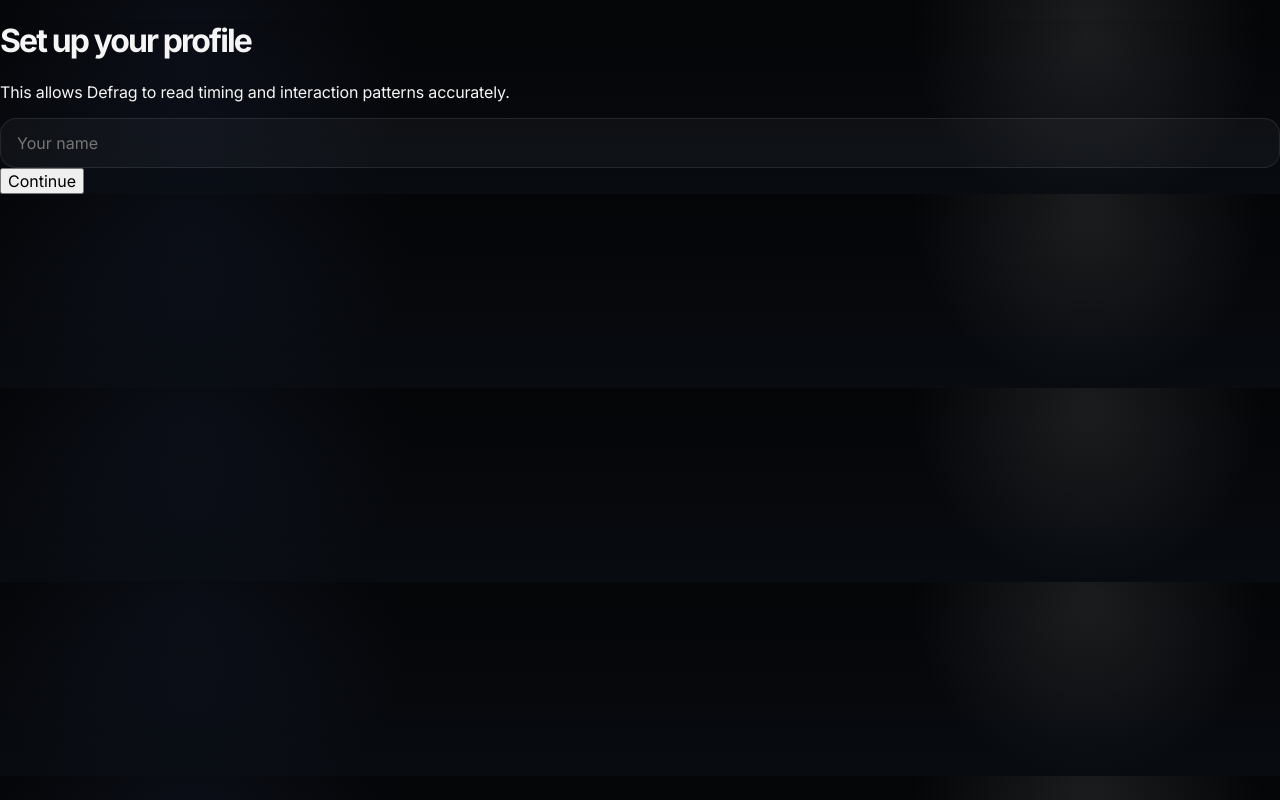
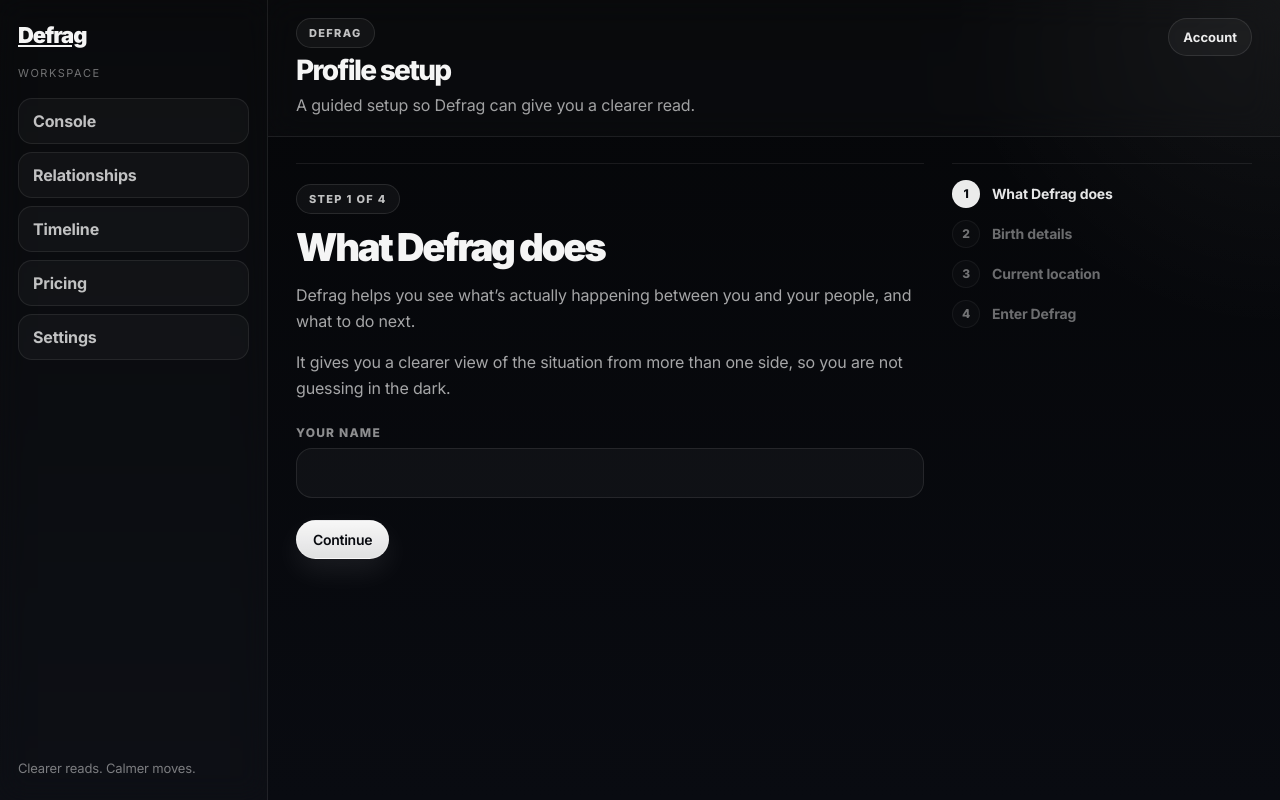
Before and after one commit to chadjameso93-netizen/defrag-ai-gateway-app, a Next.js app: page /onboarding in a window 1280 px wide. Built offline with nearby package versions, Linux system fonts and the light colour scheme; no server answers.

Commit message:
Add guided onboarding with noon fallback, daily read fallback, and dashboard starter state

```diff
--- /dev/null
+++ b/app/api/read/route.ts
@@ -0,0 +1,9 @@
+import { NextResponse } from "next/server";
+
+export async function GET() {
+  return NextResponse.json({
+    ok: true,
+    text: "Keep things simple today. Say less, make room, and let the moment settle before you push for clarity.",
+    audio_url: null
+  });
+}
--- a/app/onboarding/page.tsx
+++ b/app/onboarding/page.tsx
@@ -1,53 +1,220 @@
 "use client";
 
-import { useState } from "react";
+import { useMemo, useState } from "react";
+import AppShell from "@/components/layout/AppShell";
+import { useAppIdentity } from "@/hooks/useAppIdentity";
 
-export default function Onboarding() {
-  const [step, setStep] = useState(0);
-  const [data, setData] = useState({
-    name: "",
-    date: "",
-    time: "",
-    location: ""
+export default function OnboardingPage() {
+  const { userId } = useAppIdentity();
+
+  const [step, setStep] = useState(1);
+  const [fullName, setFullName] = useState("");
+  const [birthDate, setBirthDate] = useState("");
+  const [birthTime, setBirthTime] = useState("");
+  const [birthTimeKnown, setBirthTimeKnown] = useState(true);
+  const [birthPlace, setBirthPlace] = useState("");
+  const [currentLocation, setCurrentLocation] = useState("");
+  const [loading, setLoading] = useState(false);
+  const [error, setError] = useState("");
+
+  const effectiveBirthTime = useMemo(() => {
+    return birthTimeKnown ? birthTime : "12:00";
+  }, [birthTimeKnown, birthTime]);
+
+  async function saveProfile() {
+    setLoading(true);
+    setError("");
+
+    const res = await fetch("/api/v1/profile", {
+      method: "POST",
+      headers: {
+        "Content-Type": "application/json"
+      },
+      body: JSON.stringify({
+        userId,
+        fullName,
+        birthDate,
+        birthTime: effectiveBirthTime,
+        birthTimeConfidence: birthTimeKnown ? "exact" : "unknown_default_noon",
+        birthPlace,
+        currentLocation,
+        onboardingFocus: "one_person"
+      })
     });
 
-  function update(key: string, value: string) {
-    setData((d) => ({ ...d, [key]: value }));
+    const data = await res.json();
+
+    if (!res.ok) {
+      setError(data.error || "Unable to save profile.");
+      setLoading(false);
+      return;
+    }
+
+    setLoading(false);
+    window.location.href = "/app";
   }
 
   return (
-    <main className="onboarding">
-      <div className="onboarding-inner">
+    <AppShell
+      title="Profile setup"
+      subtitle="A guided setup so Defrag can give you a clearer read."
+    >
+      <div className="onboarding-reset-grid">
+        <section className="onboarding-main-surface">
+          <div className="kicker">Step {step} of 4</div>
 
-        <h1>Set up your profile</h1>
-        <p>This allows Defrag to read timing and interaction patterns accurately.</p>
+          {step === 1 ? (
+            <>
+              <h2 className="analysis-surface-title">What Defrag does</h2>
+              <p className="muted">
+                Defrag helps you see what’s actually happening between you and your people, and what to do next.
+              </p>
+              <p className="muted" style={{ marginTop: 12 }}>
+                It gives you a clearer view of the situation from more than one side, so you are not guessing in the dark.
+              </p>
 
-        {step === 0 && (
-          <div className="step">
-            <input placeholder="Your name" onChange={(e)=>update("name", e.target.value)} />
-            <button onClick={()=>setStep(1)}>Continue</button>
+              <div className="onboarding-form-grid" style={{ gridTemplateColumns: "1fr", marginTop: 24 }}>
+                <div>
+                  <label className="label">Your name</label>
+                  <input className="input" value={fullName} onChange={(e) => setFullName(e.target.value)} />
+                </div>
+              </div>
+
+              <div className="actions" style={{ marginTop: 22 }}>
+                <button className="btn btn-primary" disabled={!fullName.trim()} onClick={() => setStep(2)}>
+                  Continue
+                </button>
+              </div>
+            </>
+          ) : null}
+
+          {step === 2 ? (
+            <>
+              <h2 className="analysis-surface-title">Birth details</h2>
+              <p className="muted">
+                Birth details help Defrag build a stronger timing layer and a more accurate profile.
+              </p>
+
+              <div className="onboarding-form-grid" style={{ marginTop: 22 }}>
+                <div>
+                  <label className="label">Birth date</label>
+                  <input className="input" type="date" value={birthDate} onChange={(e) => setBirthDate(e.target.value)} />
+                </div>
+
+                <div>
+                  <label className="label">Birth place</label>
+                  <input className="input" value={birthPlace} onChange={(e) => setBirthPlace(e.target.value)} />
+                </div>
+              </div>
+
+              <div style={{ marginTop: 18 }}>
+                <label className="label">Do you know your birth time?</label>
+                <div className="actions">
+                  <button
+                    type="button"
+                    className={`btn ${birthTimeKnown ? "btn-primary" : "btn-secondary"}`}
+                    onClick={() => setBirthTimeKnown(true)}
+                  >
+                    Yes
+                  </button>
+                  <button
+                    type="button"
+                    className={`btn ${!birthTimeKnown ? "btn-primary" : "btn-secondary"}`}
+                    onClick={() => setBirthTimeKnown(false)}
+                  >
+                    No
+                  </button>
+                </div>
+              </div>
+
+              {birthTimeKnown ? (
+                <div style={{ marginTop: 18, maxWidth: 320 }}>
+                  <label className="label">Birth time</label>
+                  <input className="input" type="time" value={birthTime} onChange={(e) => setBirthTime(e.target.value)} />
+                </div>
+              ) : (
+                <div className="console-inline-banner" style={{ marginTop: 18 }}>
+                  <div className="result-title">Unknown birth time</div>
+                  <div className="result-copy">
+                    We’ll use 12:00 PM for now. Your read will still work, but some details may be less exact until you add a real birth time.
+                  </div>
+                  <div className="actions" style={{ marginTop: 12 }}>
+                    <a
+                      className="btn btn-secondary"
+                      href="https://www.astro.com/faq/fq_de_time_i.htm"
+                      target="_blank"
+                      rel="noreferrer"
+                    >
+                      Why birth time matters
+                    </a>
+                  </div>
                 </div>
               )}
 
-        {step === 1 && (
-          <div className="step">
-            <input type="date" onChange={(e)=>update("date", e.target.value)} />
-            <input type="time" onChange={(e)=>update("time", e.target.value)} />
-            <input placeholder="City / Location" onChange={(e)=>update("location", e.target.value)} />
-            <button onClick={()=>setStep(2)}>Continue</button>
-          </div>
-        )}
-
-        {step === 2 && (
-          <div className="step">
-            <p>We’ll use this to guide timing, communication, and relationship dynamics.</p>
-            <button onClick={()=>window.location.href="/app"}>
-              Enter Defrag
+              <div className="actions" style={{ marginTop: 22 }}>
+                <button className="btn btn-secondary" onClick={() => setStep(1)}>Back</button>
+                <button
+                  className="btn btn-primary"
+                  disabled={!birthDate || !birthPlace || (birthTimeKnown && !birthTime)}
+                  onClick={() => setStep(3)}
+                >
+                  Continue
                 </button>
               </div>
-        )}
+            </>
+          ) : null}
 
+          {step === 3 ? (
+            <>
+              <h2 className="analysis-surface-title">Current location</h2>
+              <p className="muted">
+                Your current location helps match daily guidance to where you are now.
+              </p>
+
+              <div className="onboarding-form-grid" style={{ gridTemplateColumns: "1fr", marginTop: 22 }}>
+                <div>
+                  <label className="label">Current location</label>
+                  <input className="input" value={currentLocation} onChange={(e) => setCurrentLocation(e.target.value)} />
                 </div>
-    </main>
+              </div>
+
+              <div className="actions" style={{ marginTop: 22 }}>
+                <button className="btn btn-secondary" onClick={() => setStep(2)}>Back</button>
+                <button className="btn btn-primary" disabled={!currentLocation.trim()} onClick={() => setStep(4)}>
+                  Continue
+                </button>
+              </div>
+            </>
+          ) : null}
+
+          {step === 4 ? (
+            <>
+              <h2 className="analysis-surface-title">You’re ready</h2>
+              <p className="muted">
+                When you enter Defrag, your workspace will already show a daily read, a live field view, and a place to add other people.
+              </p>
+
+              {error ? <div style={{ marginTop: 14, color: "#fda4af" }}>{error}</div> : null}
+
+              <div className="actions" style={{ marginTop: 22 }}>
+                <button className="btn btn-secondary" onClick={() => setStep(3)}>Back</button>
+                <button className="btn btn-primary" disabled={loading || !userId} onClick={saveProfile}>
+                  {loading ? "Saving..." : "Enter Defrag"}
+                </button>
+              </div>
+            </>
+          ) : null}
+        </section>
+
+        <aside className="onboarding-rail">
+          <div className="onboarding-step-list">
+            <div className={`onboarding-step ${step >= 1 ? "active" : ""}`}><span>1</span><strong>What Defrag does</strong></div>
+            <div className={`onboarding-step ${step >= 2 ? "active" : ""}`}><span>2</span><strong>Birth details</strong></div>
+            <div className={`onboarding-step ${step >= 3 ? "active" : ""}`}><span>3</span><strong>Current location</strong></div>
+            <div className={`onboarding-step ${step >= 4 ? "active" : ""}`}><span>4</span><strong>Enter Defrag</strong></div>
+          </div>
+        </aside>
+      </div>
+    </AppShell>
   );
 }
```
Also changed, not shown: components/dashboard/AddPersonEntry.tsx (added, +29 -0 lines), components/relationships/BowenMapPanel.tsx (added, +22 -0 lines), components/shadow/ShadowCard.tsx (+27 -14 lines). Lines whose indentation alone changed are shown as unchanged.
